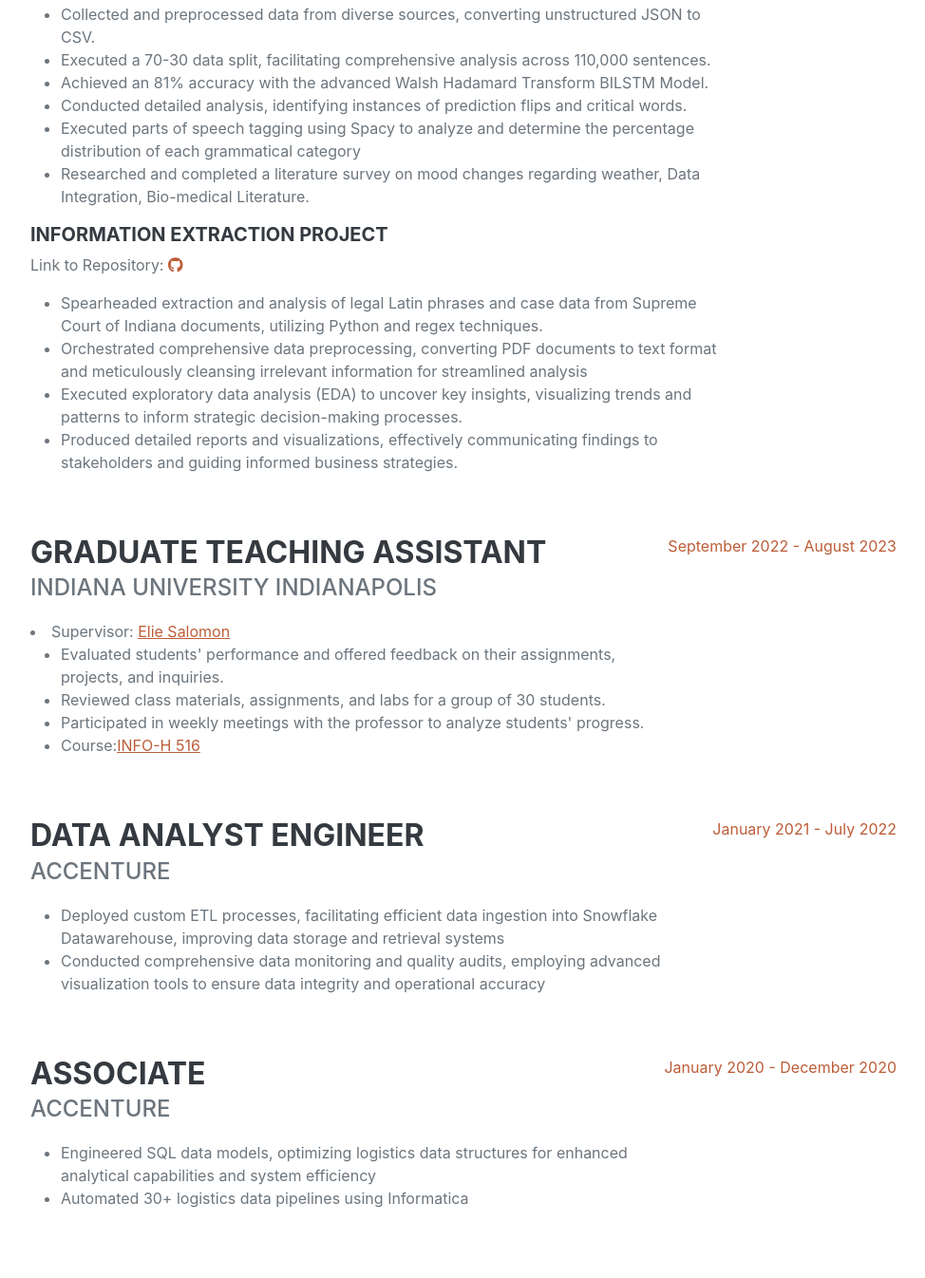
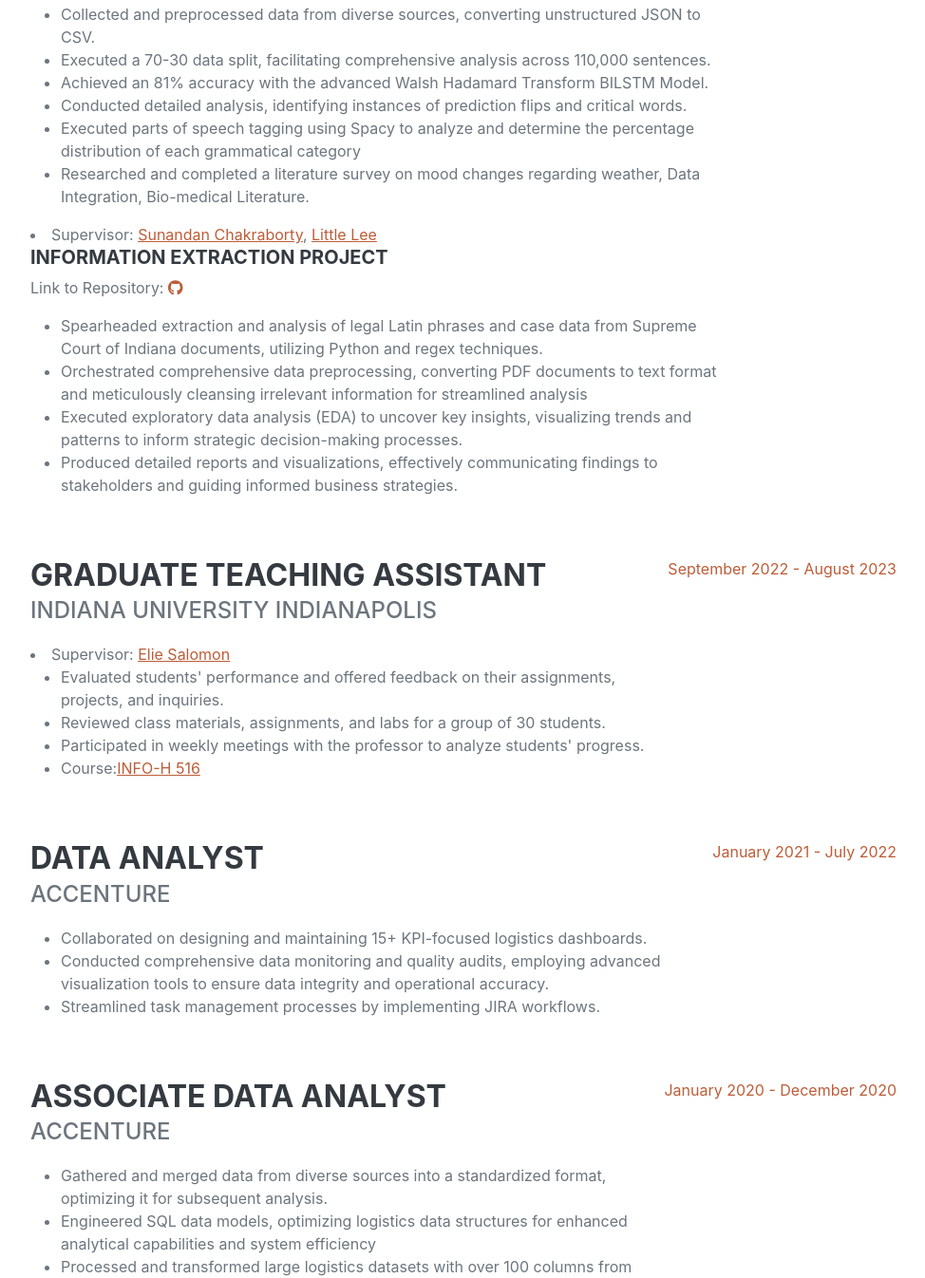
Before and after one commit to HymavathiG2712/HymavathiG2712.github.io, a plain HTML site: page index.html in a window 1280 px wide. Shown: the part 1454-2800 px from the top of the page at 95% size, without its empty margins (288-1262 px from the left). Drawn offline with nearby package versions, Linux system fonts and the light colour scheme; a web font is replaced by a local one.

Commit message:
Update index.html

```diff
--- a/index.html
+++ b/index.html
@@ -53,12 +53,12 @@
                             <span class="text-primary">Gummudala</span>
                         </h1>
                         <div class="subheading mb-5">
-                             (812) 974-2574 ·
+                              (812) 974-2574 ·
                             <a href="mailto:name@email.com">hygumm@iu.edu</a>
                         </div>
                         <p class="lead mb-5">"Hello, I'm a data scientist who graduated recently in Data Science from Indiana University. My passion lies in crafting solutions amidst the complexities of big data.
                             Seeking full time opportunities in data science roles with teams tackling intricate challenges, crafting impactful solutions, and fostering a culture of collaboration, support, and ambition. </p>
-                        <p class="lead mb-5"> Welcome to my portfolio, where data-driven insights meet innovative solutions!"" </p>
+                        <p class="lead mb-5"> Welcome to my portfolio, where data-driven insights meet innovative solutions!" </p>
                         <div class="social-icons">
                             <a class="social-icon" href="https://www.linkedin.com/in/hymu/"><i class="fab fa-linkedin-in"></i></a>
                             <a class="social-icon" href="https://github.com/HymavathiG2712"><i class="fab fa-github"></i></a>
@@ -109,6 +109,10 @@
                                 <li>Executed parts of speech tagging using Spacy to analyze and determine the percentage distribution of each grammatical category</li>
                                 <li>Researched and completed a literature survey on mood changes regarding weather, Data Integration, Bio-medical Literature.</li>
                             </ul>
+   <li>Supervisor:
+                    <a href="https://luddy.indianapolis.iu.edu/contact/profile/sunandan-chakraborty">Sunandan Chakraborty</a>,
+                    <a href="https://mckinneylaw.iu.edu/faculty-staff/profile.html?id=778">Little Lee</a>
+                </li>
                             <h5>Information Extraction Project</h5>
                             <p>Link to Repository: <a href="https://github.com/HymavathiG2712/Legal-Text-Mining-and-Information-Extraction-System" target="_blank"> <i class='fab fa-github'></i></a></p>
                             <ul>
@@ -150,13 +154,15 @@
                         <div class="flex-shrink-0"><span class="text-primary">June 2023 - August 2023</span></div>
                     </div> -->
 
-                               <div class="d-flex flex-column flex-md-row justify-content-between mb-5">
+                    <div class="d-flex flex-column flex-md-row justify-content-between mb-5">
                         <div class="flex-grow-1">
-                            <h3 class="mb-0">Data Analyst Engineer</h3>
+                            <h3 class="mb-0">Data Analyst</h3>
                             <div class="subheading mb-3">Accenture</div>
                             <ul>
-                               <li>Deployed custom ETL processes, facilitating efficient data ingestion into Snowflake Datawarehouse, improving data storage and retrieval systems</li>
-                                <li>Conducted comprehensive data monitoring and quality audits, employing advanced visualization tools to ensure data integrity and operational accuracy</li>
+                                <li>Collaborated on designing and maintaining 15+ KPI-focused logistics dashboards.</li>
+                                  <li>Conducted comprehensive data monitoring and quality audits, employing advanced visualization tools to ensure data integrity and operational accuracy.</li>
+                                <li>Streamlined task management processes by implementing JIRA workflows.</li>
+
                             </ul>
                         </div>
                         <div class="flex-shrink-0"><span class="text-primary">January 2021 - July 2022</span></div>
@@ -164,19 +170,17 @@
 
                     <div class="d-flex flex-column flex-md-row justify-content-between mb-5">
                         <div class="flex-grow-1">
-                            <h3 class="mb-0"> Associate </h3>
+                            <h3 class="mb-0">Associate Data Analyst </h3>
                             <div class="subheading mb-3">Accenture</div>
                             <ul>
+                                <li>Gathered and merged data from diverse sources into a standardized format, optimizing it for subsequent analysis.</li>
                                <li>Engineered SQL data models, optimizing logistics data structures for enhanced analytical capabilities and system efficiency</li>
-                                <li>Automated 30+ logistics data pipelines using Informatica</li>
+                                <li>Processed and transformed large logistics datasets with over 100 columns from multiple sources </li>
+                                <li>Automated 30+ logistics data pipelines.</li>
                             </ul>
                         </div>
                         <div class="flex-shrink-0"><span class="text-primary">January 2020 - December 2020</span></div>
                     </div>
-                </div>
-            </section>
-            <hr class="m-0" />
-
                 </div>
             </section>
             <hr class="m-0" />
```
